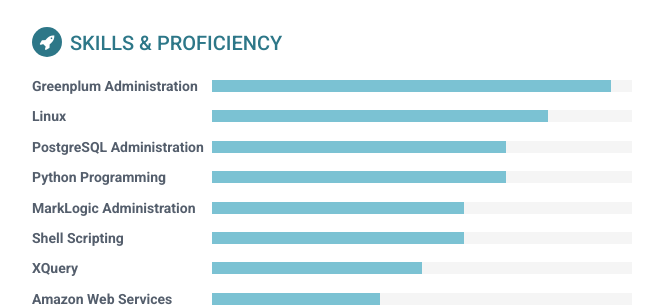
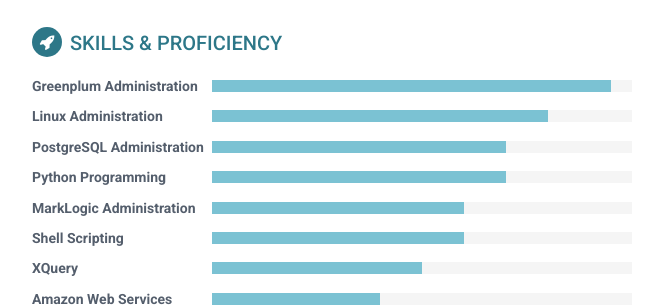
Before and after one commit to pgyogesh/online-cv, a Jekyll site: the page built from index.html, in a window 1280 px wide. Shown: the part 1123-1430 px from the top of the page, without its empty margins (188-851 px from the left). Built offline with Jekyll 4.4.1, drawn with Linux system fonts in a browser that asks for light colours.

Commit message:
Update skills.yml

```diff
--- a/_data/skills.yml
+++ b/_data/skills.yml
@@ -2,7 +2,7 @@
   name: Greenplum Administration
   level: 95%
 - skill:
-  name: Linux
+  name: Linux Administration
   level: 80%
 - skill:
   name: PostgreSQL Administration
```
